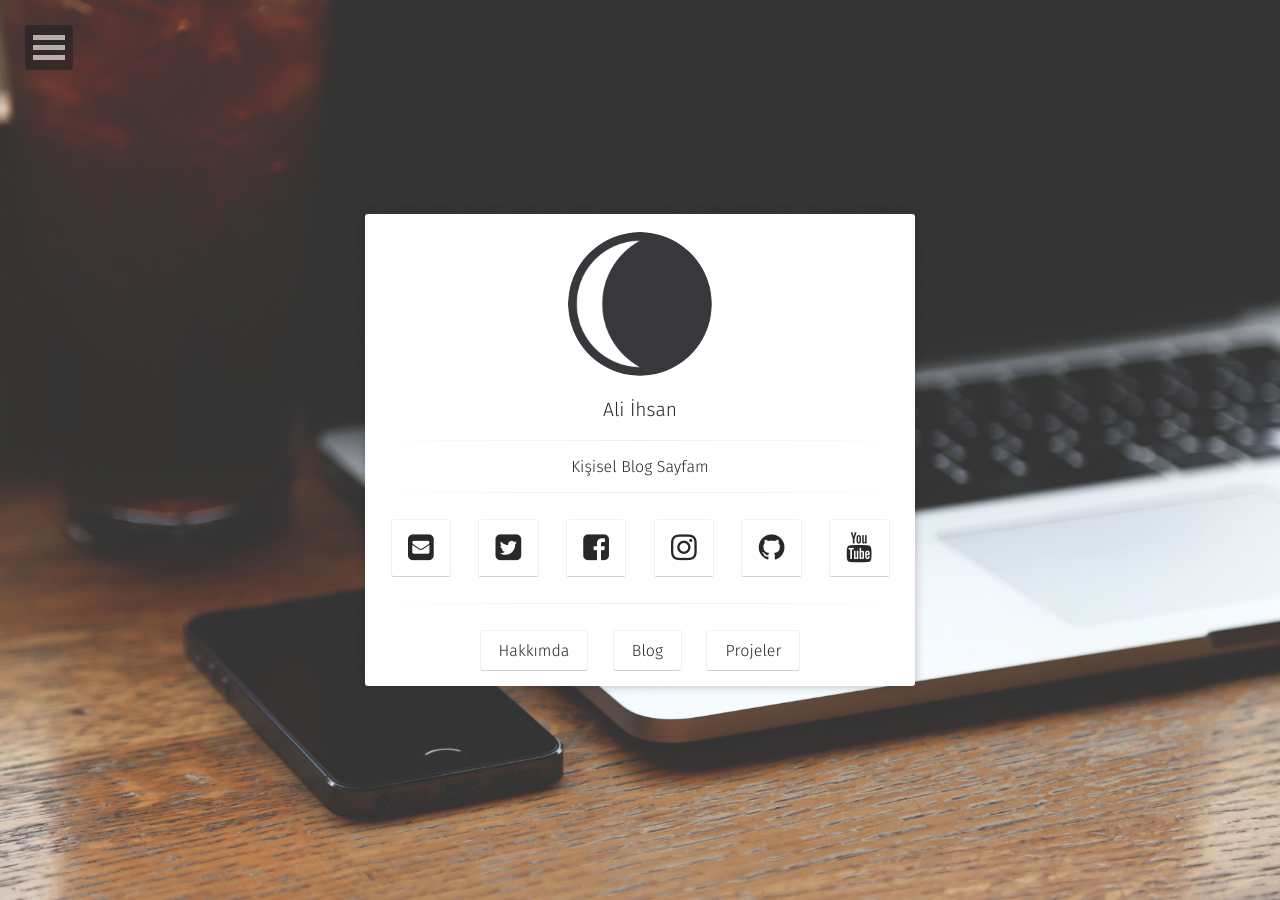
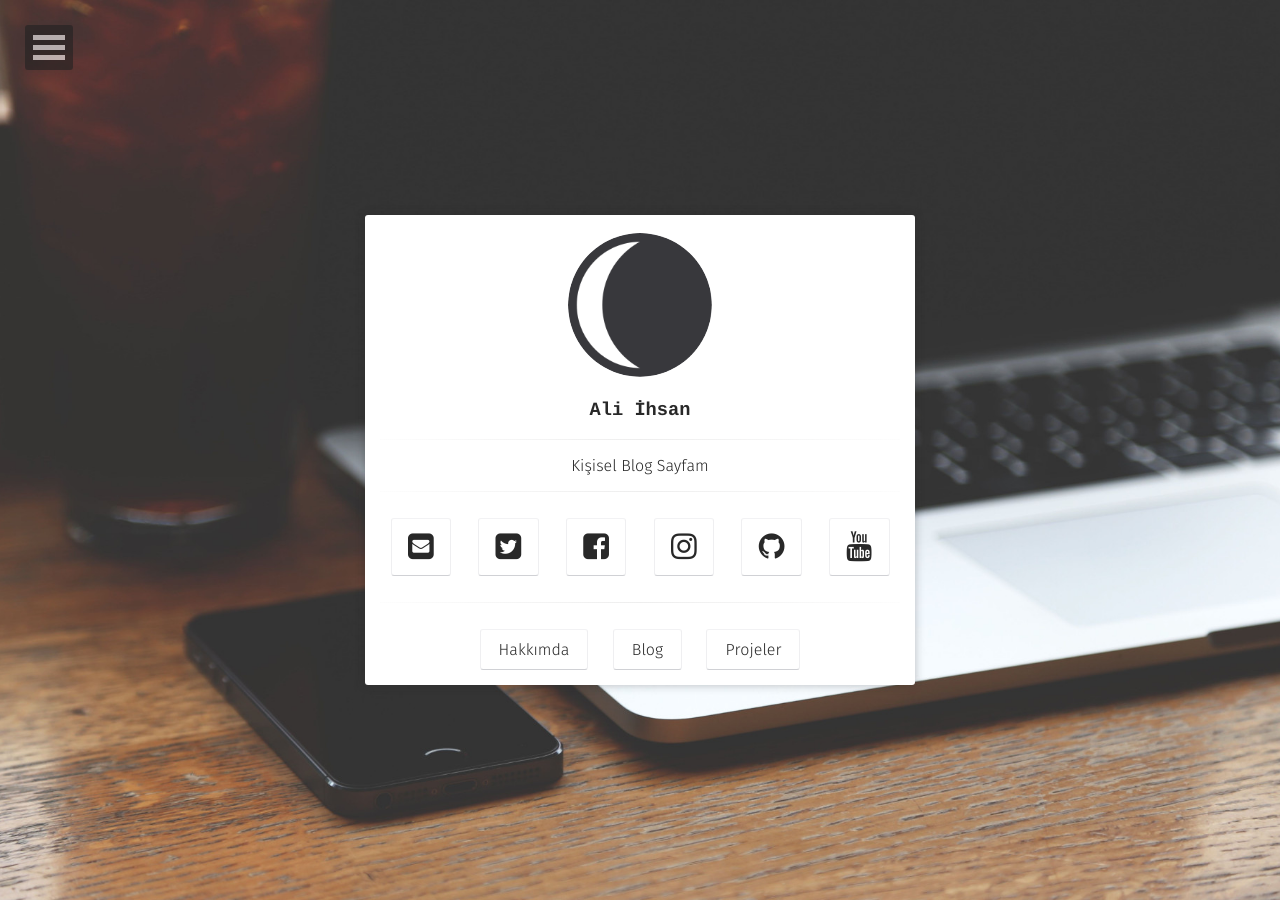
Before and after one commit to alikaraca/alikaraca.github.io, a Jekyll site: the page built from index.html, in a window 1280 px wide. Built offline with Jekyll 4.4.1, drawn with Linux system fonts in a browser that asks for light colours; some web fonts are replaced.

Commit message:
Update home.html

```diff
--- a/_layouts/home.html
+++ b/_layouts/home.html
@@ -20,7 +20,7 @@ layout: compress
                     </a>
                     <h3 class="title">
                         <a class="zoombtn" href="{{ site.url }}">
-                        	<p style="font-size:1.2rem;font-weight:300">{{ site.title }}</p>
+                        	<p style="font-family:courier;">{{ site.title }}</p>
 			            </a>
                     </h3>
                     <hr class="hr-line">
```
